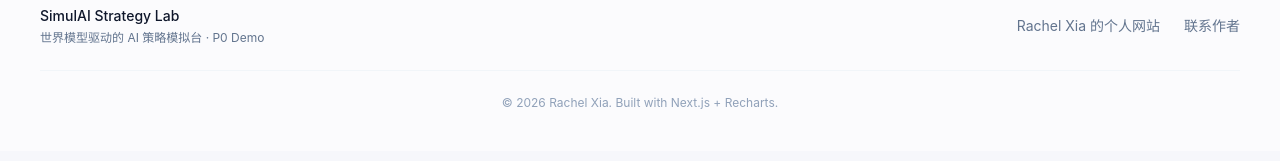
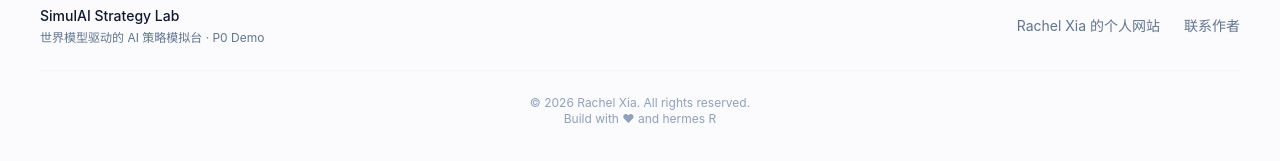
Before and after one commit to racheleleanorzhang-Q/AI-Strategy-Lab, a Next.js app: page /AI-Strategy-Lab/ in a window 1280 px wide. Shown: the part 3482-3643 px from the top of the page. Built offline with nearby package versions, Linux system fonts and the light colour scheme.

Commit message:
chore: update footer text

```diff
--- a/components/StrategySimulator.tsx
+++ b/components/StrategySimulator.tsx
@@ -848,7 +848,8 @@ export default function StrategySimulatorP0Demo() {
             </div>
           </div>
           <div className="mt-6 border-t border-slate-100 pt-6 text-center text-xs text-slate-400">
-            &copy; {new Date().getFullYear()} Rachel Xia. Built with Next.js + Recharts.
+            &copy; {new Date().getFullYear()} Rachel Xia. All rights reserved.<br />
+            Build with &hearts; and hermes R
           </div>
         </div>
       </footer>
```
